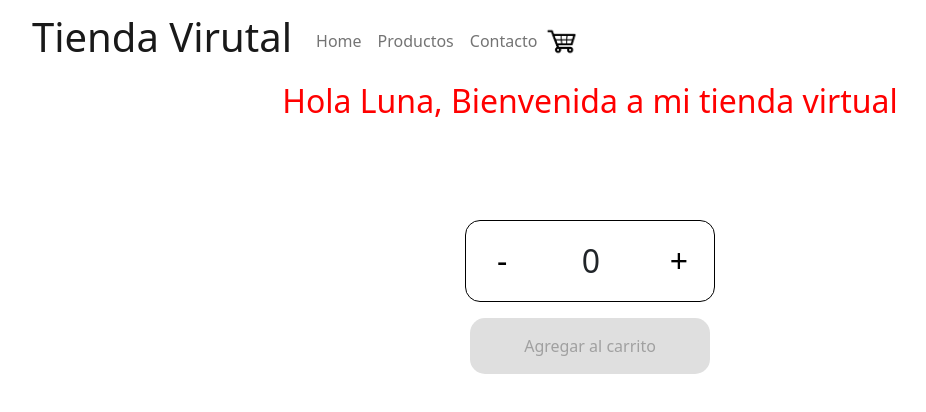
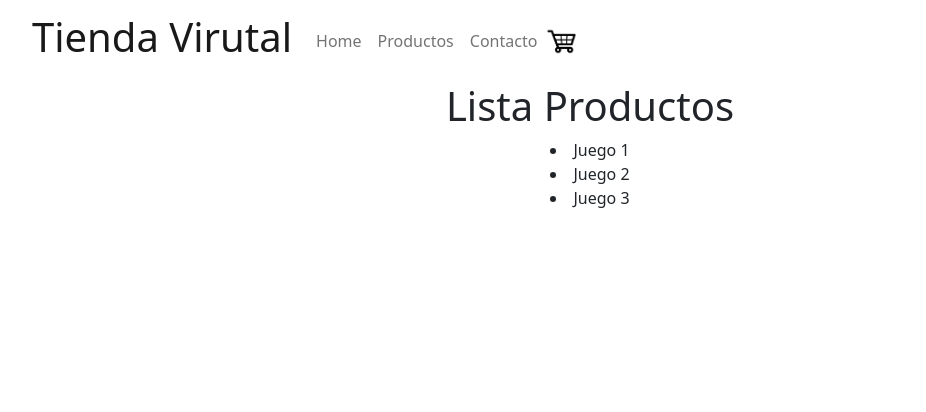
Before and after one commit to AgustinZarate/Proyecto-React-Camada-31200, a React (Create React App) app: page / in a window 1280 px wide. Shown: the top 412 px of the page, without its empty margins (50-976 px from the left). Built offline with nearby package versions, Linux system fonts and the light colour scheme.

Commit message:
Clase complementaria

```diff
--- a/package.json
+++ b/package.json
@@ -10,6 +10,7 @@
     "react": "^18.1.0",
     "react-bootstrap": "1.5.2",
     "react-dom": "^18.1.0",
+    "react-router-dom": "^6.3.0",
     "react-scripts": "5.0.1",
     "reactstrap": "^9.0.3",
     "web-vitals": "^2.1.4"
--- a/src/App.js
+++ b/src/App.js
@@ -3,6 +3,7 @@ import './App.css';
 import 'bootstrap/dist/css/bootstrap.min.css';
 import NavBar from './Components/navBar/NavBar';
 import ItemListContainer from './Container/ItemListContainer';
+import { BrowserRouter, Route, Routes, Navigate } from 'react-router-dom';
 
 
 function App() {
--- /dev/null
+++ b/src/Components/itemList/ItemList.jsx
@@ -0,0 +1,17 @@
+import React, { useEffect, useState } from 'react'
+
+function ItemList({listaProductos}) {
+
+  return (
+    <div>
+      <h1>Lista Productos</h1>
+        {listaProductos.map((producto) => (
+          <li key={producto.id}>{producto.nombre}
+          </li>
+        ))}
+    </div>
+
+  );
+}
+
+export default ItemList
--- a/src/Container/ItemListContainer.jsx
+++ b/src/Container/ItemListContainer.jsx
@@ -1,14 +1,55 @@
 import React, { useEffect, useState } from 'react'
 import { ItemCount } from '../Components/itemCount/ItemCount'
+import ItemList from '../Components/itemList/ItemList'
+import {productos} from '../data/data.js'
 
 
 function ItemListContainer({mensaje}) {
 
+  let condition = true;
+
+  const [listaProductos, setListaProductos] = useState([]);
+
+  useEffect(() => {
+    /* EJECUTAR UNA PROMESA PARA SOLICITAR DATOS A API */
+    const pedirDatos = new Promise((resolve, reject) => {
+
+      if(condition) {
+        setTimeout(()=>{
+          resolve(productos)
+          /* LA FUNCION setListaProductos NO SE EJECUTA DENTRO DEL .then PERO SI LO HACE EN LA PROMESA */
+          setListaProductos(productos);
+        }, 3000)
+      }else{
+        setTimeout(()=>{
+          reject('404')
+        }, 2000)
+      }
+    })
+
+      /* FUNCIONES QUE CAPTURAN LA RESPUESTA */
+      /* SI ES EXITOSA .then */
+
+      /*.then((res) => {
+        (res) => {
+          setListaProductos(res);
+        };
+      }) */
+      /* SI ES FALLA .catch */
+      .catch((error)=> console.log(error))
+      .finally(()=>setLoading(false))
+  }, []);
+
+
+
+  const [loading, setLoading] = useState(true)
 
   return (
     <>
-    <h2 style={{color: "red" }} >{mensaje}</h2>
-    <ItemCount />
+      {/* <h2 style={{color: "red" }} >{mensaje}</h2> */}
+      <div className='text-center'>
+        {loading ? <p>Cargando..</p> : <ItemList listaProductos={listaProductos}/>}
+      </div>
     </>
   )
 }
--- /dev/null
+++ b/src/data/data.js
@@ -0,0 +1,22 @@
+export const productos = [{
+        "id": 1,
+        "nombre": "Juego 1",
+        "precio": 100,
+        "stock": 15,
+        "categoria": "PS4"
+    },
+    {
+        "id": 2,
+        "nombre": "Juego 2",
+        "precio": 250,
+        "stock": 10,
+        "categoria": "XBOX"
+    },
+    {
+        "id": 3,
+        "nombre": "Juego 3",
+        "precio": 500,
+        "stock": 5,
+        "categoria": "Nintendo"
+    }
+]
```
Also changed, not shown: 1 other file (tests, documents, lock files or other folders).
